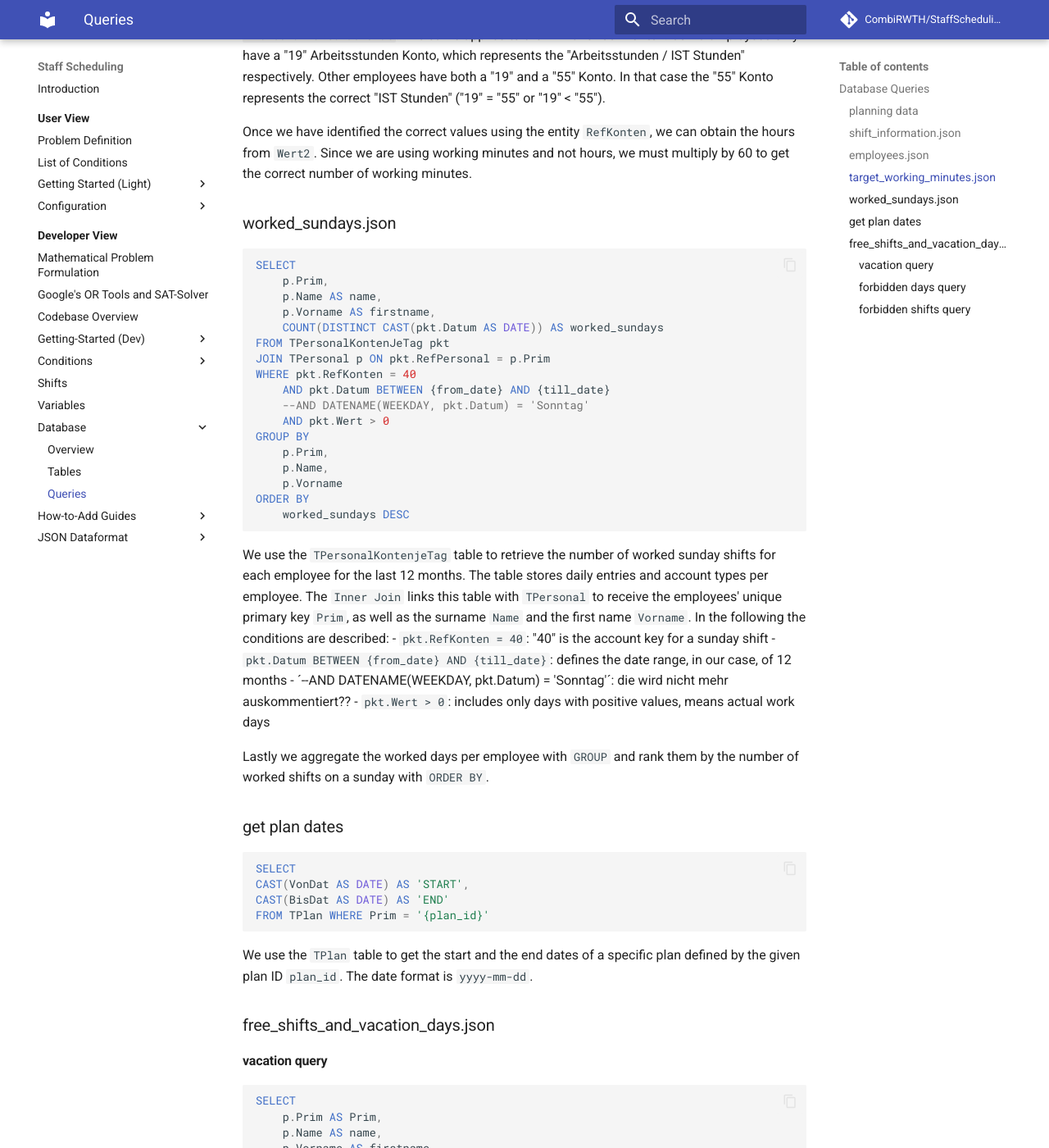
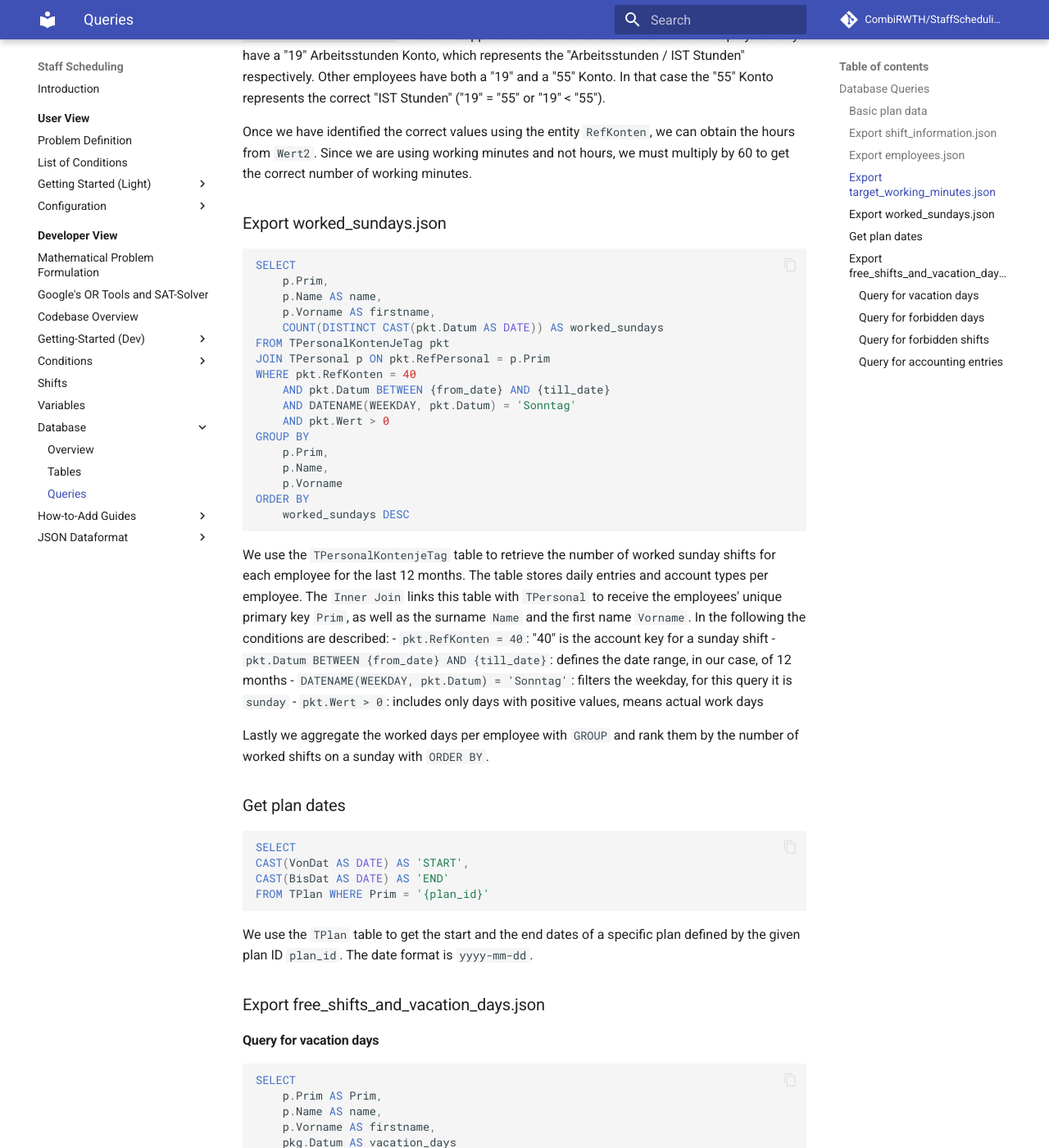
Before and after one commit to CombiRWTH/StaffScheduling, an MkDocs documentation site: the page built from docs/developer-view/database-overview/database-queries.md, in a window 1280 px wide and 1400 px high, scrolled down 2305 px. Shown: the whole window at 82% size. Built offline with MkDocs 1.6.1 and Material for MkDocs 9.7.7, drawn with Linux system fonts in a browser that asks for light colours; comment, search, counter and statistics services are not loaded; some of the changed text lies outside the part shown.

Commit message:
Update database-queries.md
Feinheiten

````diff
--- a/docs/developer-view/database-overview/database-queries.md
+++ b/docs/developer-view/database-overview/database-queries.md
@@ -1,7 +1,7 @@
 # Database Queries
-Overview of the Queries used to retrieve the needed personal data from the database and explanation.
+Overview of the queries used to retrieve the needed personal data from the database and explanation:
 
-## planning data
+## Basic plan data
 
 ```sql
 SELECT
@@ -20,7 +20,7 @@ We use the entity `TPlan` to retrieve the `plan identification number` of a corr
 To get a certain id `VonDat` needs to be the first day of a month and `BisDat` the last day of a month.
 The `CONVERT`-function uses the style code "23" that specifies the date format `yyyy-mm-dd`.
 
-## shift_information.json
+## Export shift_information.json
 
 ```sql
 SELECT
@@ -40,7 +40,7 @@ The unique identifier for a shift is a reference in `TDiensteSollzeiten` and sto
 The entity contains the start `Kommt` and the end `Geht` of a shift, referenced by their shift ID. The date format is `yyyy-mm-dd hh-mi-ss`.
 These values are further used to compute the shift duration, break duration and the total working minutes of a shift.
 
-## employees.json
+## Export employees.json
 
 ```sql
 SELECT
@@ -63,7 +63,7 @@ The `Inner Join` ensures that only staff information with exisiting records are
 
 For a specific `plan_id` we obtain the unique numeric primary key `Prim`, the surname `Name` and first name `Vorname`, the personnel number `PersNr` and the occupation `Bezeichnung` of all employees within the underlying work schedule.
 
-## target_working_minutes.json
+## Export target_working_minutes.json
 
 ```sql
 SELECT
@@ -98,7 +98,7 @@ In that case the "55" Konto represents the correct "IST Stunden" ("19" = "55" or
 Once we have identified the correct values using the entity `RefKonten`, we can obtain the hours from `Wert2`.
 Since we are using working minutes and not hours, we must multiply by 60 to get the correct number of working minutes.
 
-## worked_sundays.json
+## Export worked_sundays.json
 
 ```sql
 SELECT
@@ -110,7 +110,7 @@ FROM TPersonalKontenJeTag pkt
 JOIN TPersonal p ON pkt.RefPersonal = p.Prim
 WHERE pkt.RefKonten = 40
     AND pkt.Datum BETWEEN {from_date} AND {till_date}
-    --AND DATENAME(WEEKDAY, pkt.Datum) = 'Sonntag'
+    AND DATENAME(WEEKDAY, pkt.Datum) = 'Sonntag'
     AND pkt.Wert > 0
 GROUP BY
     p.Prim,
@@ -123,12 +123,12 @@ ORDER BY
 We use the `TPersonalKontenjeTag` table to retrieve the number of worked sunday shifts for each employee for the last 12 months. The table stores daily entries and account types per employee. The `Inner Join` links this table with `TPersonal` to receive the employees' unique primary key `Prim`, as well as the surname `Name` and the first name `Vorname`. In the following the conditions are described:
 - `pkt.RefKonten = 40`:  "40" is the account key for a sunday shift
 - `pkt.Datum BETWEEN {from_date} AND {till_date}`: defines the date range, in our case, of 12 months
-- ´--AND DATENAME(WEEKDAY, pkt.Datum) = 'Sonntag'´: die wird nicht mehr auskommentiert??
+- `DATENAME(WEEKDAY, pkt.Datum) = 'Sonntag'`: filters the weekday, for this query it is `sunday`
 - `pkt.Wert > 0`: includes only days with positive values, means actual work days
 
 Lastly we aggregate the worked days per employee with `GROUP` and rank them by the number of worked shifts on a sunday with `ORDER BY`.
 
-## get plan dates
+## Get plan dates
 
 ```sql
 SELECT
@@ -139,9 +139,9 @@ FROM TPlan WHERE Prim = '{plan_id}'
 
 We use the `TPlan` table to get the start and the end dates of a specific plan defined by the given plan ID `plan_id`. The date format is `yyyy-mm-dd`.
 
-## free_shifts_and_vacation_days.json
+## Export free_shifts_and_vacation_days.json
 
-### vacation query
+### Query for vacation days
 
 ```sql
 SELECT
@@ -159,7 +159,7 @@ WHERE pkg.Datum BETWEEN CONVERT(date,'{START_DATE}',23)
 This SQL query retrieves a list of employees and the dates they took (additional) vacation days within a specified date range. To get these information we use the `TPlanPersonalKommtGeht` table which stores the attendance and absence records, including absence types, for each employee. To obtain the surname `Name` and the first name `Vorname` we use the `Inner Join` with the `TPersonal` table. The last column `vacation_days` stores the days when the vacation will take place.
 In the `WHERE` section, we first filter the records in the desired date period. The `CONVERT`-function again uses the style code "23" that specifies the date format `yyyy-mm-dd`. In addition, we filter the `RefgAbw` for specific vacation types: "20", "2434", "2435" represent a standard vacation day `Urlaub`, "2091" represents an additional vacation day `Zusatzurlaub`. Full-day absence are stored in `RefgAbw`.
 
-### forbidden days query
+### Query for forbidden days
 
 ```sql
 SELECT
@@ -182,7 +182,7 @@ The difference is that for each employee, we want to retrieve the full-day absen
 
 The distinction is necessary here because a vacation day has an impact on an employee's target working hours, while a day off, for example, has no impact.
 
-### forbidden shifts query
+### Query for forbidden shifts
 
 ```sql
 SELECT
@@ -203,7 +203,7 @@ This query retrieves the already planned work shifts for other planning units fo
 To do this, we again use `TPlanPersonalKommtGeht` and `TPersonal` for the same information, as well as `TDienste` to identify the already planned shift.
 To obtain the desired records, i.e., the actual scheduled shifts, we exclude all absence records, with `RefgAbw` set to `NULL`. This means that the employees are already scheduled to work.
 
-###
+### Query for accounting entries
 
 ```sql
 SELECT
````
